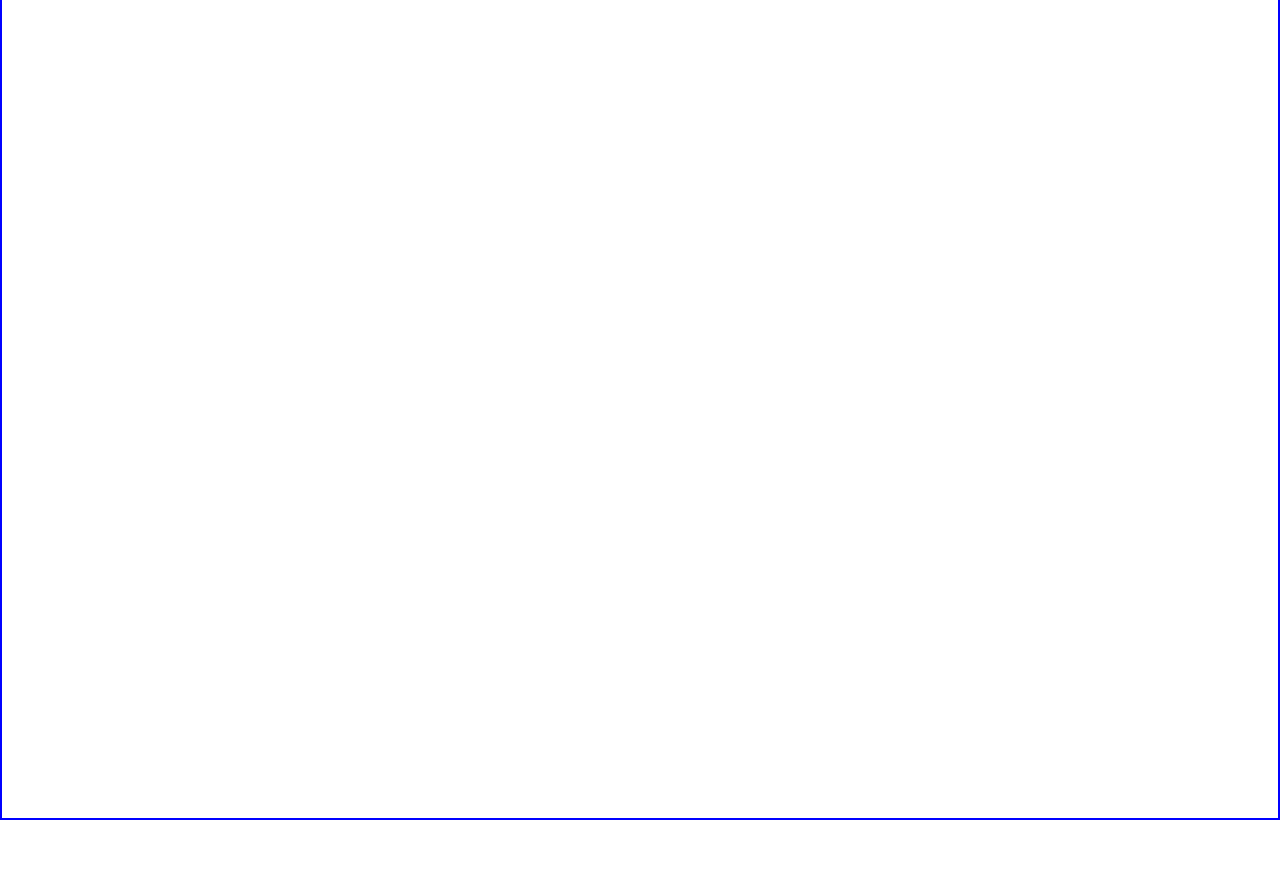
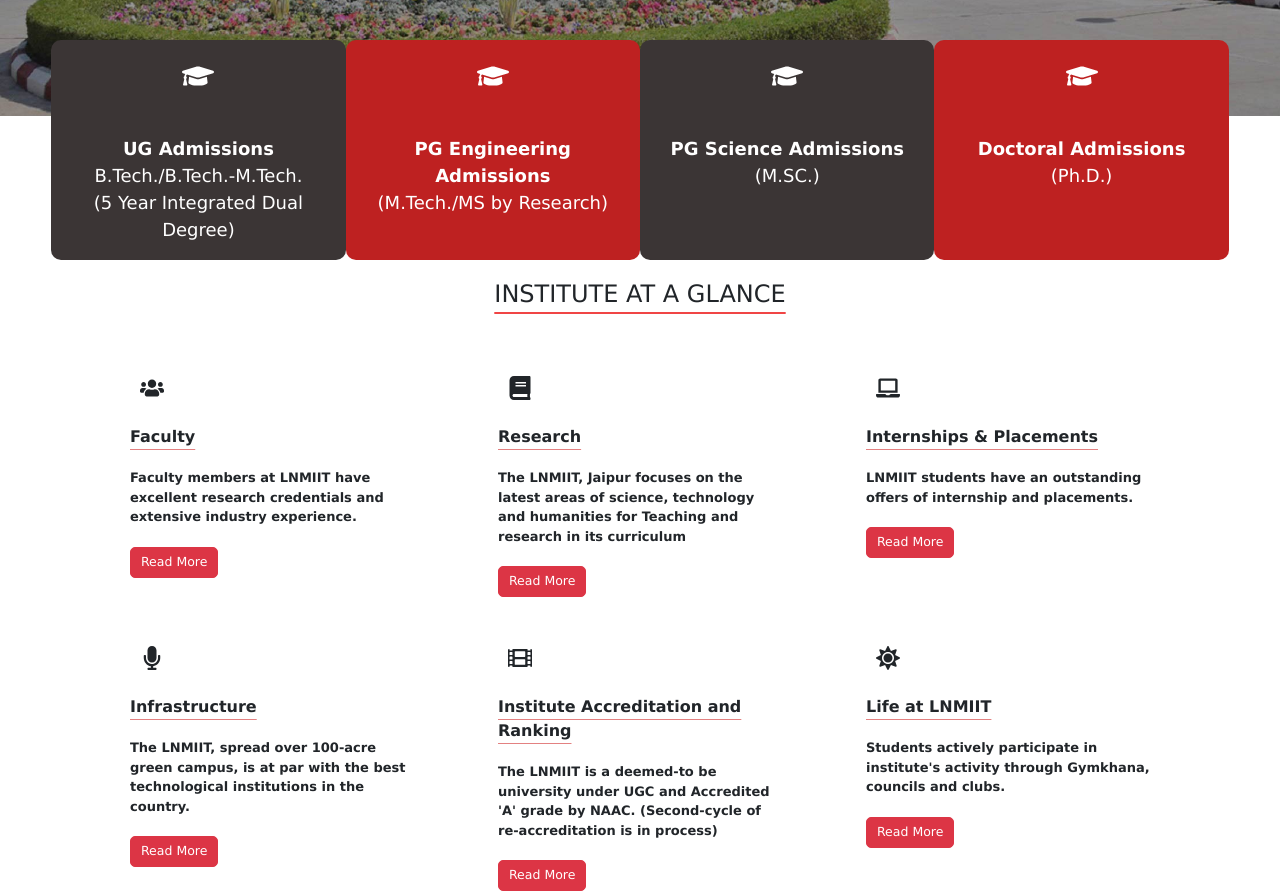
Before and after one commit to raghav-khanna/Student-Admission-Frontend, a React (Create React App) app in the folder frontend/: page / in a window 1280 px wide. Shown: the part 280-1171 px from the top of the page. Before the commit the page ends 1100 px from the top, so only its background shows below. Built offline with nearby package versions, Linux system fonts and the light colour scheme.

Commit message:
Add InstituteGlance Component and improve Nirnay Components

```diff
--- a/frontend/src/Components/Prateek/Banner.css
+++ b/frontend/src/Components/Prateek/Banner.css
@@ -3,29 +3,28 @@
     "Lucida Sans Unicode", Geneva, Verdana, sans-serif;
 }
 
-.banner-image {
-  background-image: url("../../Assets/HomePage.jpg");
-  background-size: contain;
+.banner-image-container .banner-image {
+  height: 100%;
+  width: 100%;
 }
 
 .banner-image-container {
-  border: 2px solid rgb(1, 1, 255);
-  height: 100rem;
+  position: absolute;
+  top: 1rem;
+  z-index: -1;
 }
 
 .cards {
+  position: relative;
   display: flex;
   margin: 0;
-  height: 15rem;
   justify-content: center;
   flex-direction: row;
   padding-top: 20rem;
   flex-wrap: wrap;
-  justify-content: center;
-  align-items: center;
-  align-content: flex-end;
-  margin-bottom: 1rem;
-  border: 2px solid red;
+  overflow: hidden;
+  margin: 2rem 0;
+  /* margin: 1rem; */
   color: rgb(26, 25, 25);
 }
 
@@ -33,18 +32,25 @@
   font-size: large;
   background-color: rgb(59, 53, 53);
   color: white;
-  height: 25rem;
+  height: 22rem;
   width: 23%;
-  padding: 2rem;
-  margin: 0.5%;
-  border: 2px solid black;
+  /* flex-grow: 1; */
+  padding: 0rem 2rem 2rem 2rem;
+  /* margin: 0.2%; */
+  border-radius: 1rem;
   text-align: center;
   transition: all 0.3s;
+}
+
+.card-item > figure {
+  margin-top: 1rem;
+  font-size: xx-large;
 }
 
 .card-item:hover {
   z-index: 1;
   transform: scale(1.15);
+  box-shadow: rgba(0, 0, 0, 0.35) 0px 5px 15px;
   transition: all 0.3s;
   cursor: pointer;
 }
--- a/frontend/src/Components/Prateek/BannerCards.js
+++ b/frontend/src/Components/Prateek/BannerCards.js
@@ -0,0 +1,63 @@
+import React from "react";
+import "./Banner.css";
+import bannerImage from "../../Assets/HomePage.jpg";
+import { FaGraduationCap } from "react-icons/fa";
+
+const BannerCards = () => {
+  return (
+    <div>
+      <div className="banner-image-container">
+        <figure>
+          <img className="banner-image" src={bannerImage} alt="Banner Image" />
+        </figure>
+      </div>
+      <div className="cards">
+        <div className="card-item">
+          <figure>
+            <FaGraduationCap />
+          </figure>
+          <br />
+          <strong>UG Admissions</strong>
+          <br />
+          B.Tech./B.Tech.-M.Tech. <br />
+          (5 Year Integrated Dual Degree)
+        </div>
+        <div
+          className="card-item"
+          style={{ backgroundColor: "rgb(190, 33, 33)" }}
+        >
+          <figure>
+            <FaGraduationCap />
+          </figure>
+          <br />
+          <strong>PG Engineering Admissions</strong>
+          <br />
+          (M.Tech./MS by Research)
+        </div>
+        <div className="card-item">
+          <figure>
+            <FaGraduationCap />
+          </figure>
+          <br />
+          <strong>PG Science Admissions</strong>
+          <br />
+          (M.SC.)
+        </div>
+        <div
+          className="card-item"
+          style={{ backgroundColor: "rgb(190, 33, 33)" }}
+        >
+          <figure>
+            <FaGraduationCap />
+          </figure>
+          <br />
+          <strong>Doctoral Admissions</strong>
+          <br />
+          (Ph.D.)
+        </div>
+      </div>
+    </div>
+  );
+};
+
+export default BannerCards;
--- /dev/null
+++ b/frontend/src/Components/Prateek/InstituteGlance.css
@@ -0,0 +1,63 @@
+* {
+  padding: 0;
+  margin: 0;
+  box-sizing: border-box;
+  font-family: "Lucida Sans", "Lucida Sans Regular", "Lucida Grande",
+    "Lucida Sans Unicode", Geneva, Verdana, sans-serif;
+}
+
+.institute-title {
+  text-align: center;
+  text-transform: uppercase;
+  text-decoration: underline;
+  text-underline-offset: 10px;
+  text-decoration-color: rgb(240, 69, 69);
+  font-size: x-large;
+}
+
+.institute-information-container-parent {
+  display: flex;
+  flex-direction: column;
+  justify-content: space-between;
+  align-items: center;
+  flex-wrap: wrap-reverse;
+  margin: 2rem 10rem;
+}
+
+.institute-information-container-row {
+  display: flex;
+  flex-shrink: 1;
+  justify-content: space-between;
+  flex-direction: row;
+  flex-wrap: wrap;
+  align-items: center;
+}
+
+.institute-information-card {
+  /* border: 2px solid red; */
+  margin: 1rem;
+  flex-shrink: 1;
+  width: 30%;
+  padding: 2rem;
+  font-size: 1.3rem;
+  font-weight: bolder;
+  height: 25rem;
+}
+
+.institute-information-card > figure {
+  font-size: x-large;
+  padding: 1rem;
+  max-width: fit-content;
+  max-height: fit-content;
+}
+
+.institute-information-card > Button {
+  margin-top: 2rem;
+}
+
+.title {
+  font-size: medium;
+  text-decoration: underline;
+  text-decoration-color: rgb(227, 129, 129);
+  text-underline-offset: 40%;
+}
--- /dev/null
+++ b/frontend/src/Components/Prateek/InstituteGlance.js
@@ -0,0 +1,114 @@
+import React from "react";
+import "./InstituteGlance.css";
+import {
+  FaUsers,
+  FaBook,
+  FaLaptop,
+  FaMicrophone,
+  FaFilm,
+  FaSun,
+} from "react-icons/fa";
+import Button from "react-bootstrap/esm/Button";
+
+const InstituteGlance = () => {
+  return (
+    <div>
+      <h2 className="institute-title">Institute at a Glance</h2>
+      <section className="institute-information-container-parent">
+        <div className="institute-information-container-row">
+          <div className="institute-information-card">
+            <figure>
+              <FaUsers />
+            </figure>
+            <strong className="title">Faculty</strong>
+            <br />
+            <br />
+            Faculty members at LNMIIT have excellent research credentials and
+            extensive industry experience.
+            <br />
+            <Button variant="danger" size="lg">
+              Read More
+            </Button>
+          </div>
+          <div className="institute-information-card">
+            <figure>
+              <FaBook />
+            </figure>
+            <strong className="title">Research</strong>
+            <br />
+            <br />
+            The LNMIIT, Jaipur focuses on the latest areas of science,
+            technology and humanities for Teaching and research in its
+            curriculum
+            <br />
+            <Button variant="danger" size="lg">
+              Read More
+            </Button>
+          </div>
+          <div className="institute-information-card">
+            <figure>
+              <FaLaptop />
+            </figure>
+            <strong className="title">Internships & Placements</strong>
+            <br />
+            <br />
+            LNMIIT students have an outstanding offers of internship and
+            placements.
+            <br />
+            <Button variant="danger" size="lg">
+              Read More
+            </Button>
+          </div>
+        </div>
+        <div className="institute-information-container-row">
+          <div className="institute-information-card">
+            <figure>
+              <FaMicrophone />
+            </figure>
+            <strong className="title">Infrastructure</strong>
+            <br />
+            <br />
+            The LNMIIT, spread over 100-acre green campus, is at par with the
+            best technological institutions in the country.
+            <br />
+            <Button variant="danger" size="lg">
+              Read More
+            </Button>
+          </div>
+          <div className="institute-information-card">
+            <figure>
+              <FaFilm />
+            </figure>
+            <strong className="title">
+              Institute Accreditation and Ranking
+            </strong>
+            <br />
+            <br />
+            The LNMIIT is a deemed-to be university under UGC and Accredited 'A'
+            grade by NAAC. (Second-cycle of re-accreditation is in process)
+            <br />
+            <Button variant="danger" size="lg">
+              Read More
+            </Button>
+          </div>
+          <div className="institute-information-card">
+            <figure>
+              <FaSun />
+            </figure>
+            <strong className="title">Life at LNMIIT</strong>
+            <br />
+            <br />
+            Students actively participate in institute's activity through
+            Gymkhana, councils and clubs.
+            <br />
+            <Button variant="danger" size="lg">
+              Read More
+            </Button>
+          </div>
+        </div>
+      </section>
+    </div>
+  );
+};
+
+export default InstituteGlance;
--- a/frontend/src/Components/Raghav/Navbar.css
+++ b/frontend/src/Components/Raghav/Navbar.css
@@ -26,7 +26,7 @@
   display: grid;
   grid-template-columns: 10rem 1fr 2fr 1fr 10rem;
   background-color: rgb(0, 0, 0);
-  opacity: 0.6;
+  opacity: 0.8;
 }
 
 .logo {
@@ -34,6 +34,10 @@
   grid-column: 2/3;
   justify-content: start;
   align-items: center;
+}
+
+.logo > figure > img {
+  height: 45px;
 }
 
 .menu-link {
--- a/frontend/src/Components/Raghav/Navbar.js
+++ b/frontend/src/Components/Raghav/Navbar.js
@@ -8,6 +8,7 @@
 } from "react-icons/fa";
 import { GiHamburgerMenu } from "react-icons/gi";
 import { NavLink } from "react-router-dom";
+import LogoImage from "../../Assets/Logo.png";
 
 const Navbar = () => {
   const [showMediaIcons, setShowMediaIcons] = useState(false);
@@ -16,7 +17,9 @@
       <nav className="main-nav">
         {/* 1st logo part  */}
         <div className="logo">
-          <h2>LNMIIT</h2>
+          <figure>
+            <img className="logo-image" src={LogoImage} alt="LNMIIT Logo" />
+          </figure>
         </div>
 
         {/* 2nd menu part  */}
--- a/frontend/src/Pages/Home.js
+++ b/frontend/src/Pages/Home.js
@@ -1,10 +1,12 @@
 import React from "react";
-import Banner from "../Components/Prateek/Banner";
+import BannerCards from "../Components/Prateek/BannerCards";
+import InstituteGlance from "../Components/Prateek/InstituteGlance";
 
 function Home() {
   return (
     <div>
-      <Banner />
+      <BannerCards />
+      <InstituteGlance />
     </div>
   );
 }
--- a/frontend/src/Pages/TryRaghav.js
+++ b/frontend/src/Pages/TryRaghav.js
@@ -1,7 +1,9 @@
 import React from "react";
 import ExpandContentButton from "../Components/Nirnay/ExpandContentButton";
+import PhotoGallery from "../Components/Nirnay/PhotoGallery";
 import Sections from "../Components/Nirnay/Sections";
 import SideTable from "../Components/Nirnay/SideTable";
+import InstituteGlance from "../Components/Prateek/InstituteGlance";
 import DisplayCard from "../Components/Raghav/DisplayCard";
 
 const TryRaghav = () => {
@@ -11,7 +13,9 @@
       {/* <DisplayCard /> */}
       {/* <Sections /> */}
       {/* <SideTable /> */}
-      <ExpandContentButton />
+      {/* <ExpandContentButton /> */}
+      {/* <InstituteGlance />
+      <PhotoGallery /> */}
     </div>
   );
 };
```
Also changed, not shown: frontend/src/Components/Nirnay/Photo.css (+33 -9 lines), frontend/src/Components/Nirnay/PhotoGallery.js (+93 -31 lines), frontend/src/Components/Prateek/Banner.js (+3 -29 lines), frontend/src/Assets/Logo.png (added), 1 other file (tests, documents, lock files or other folders).
